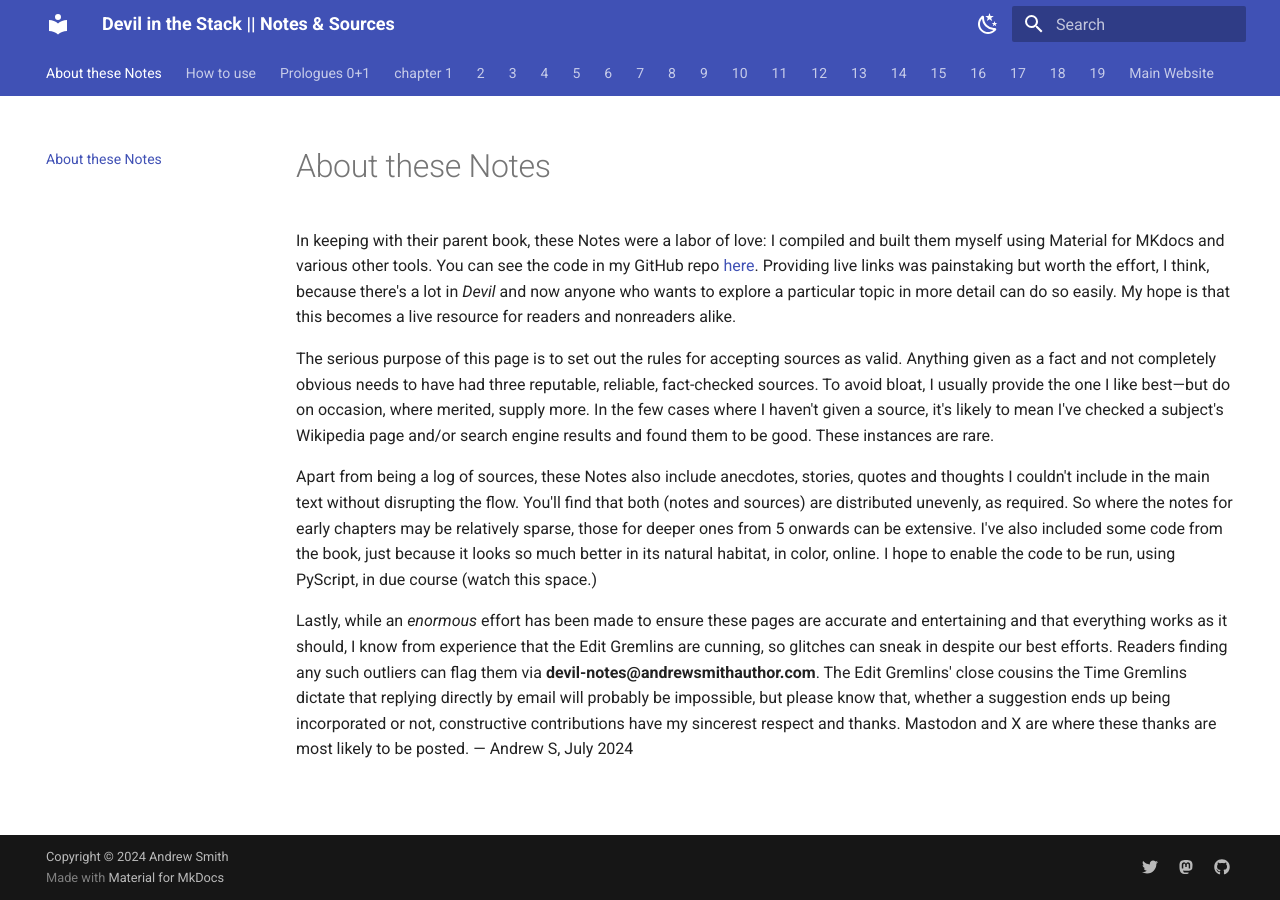
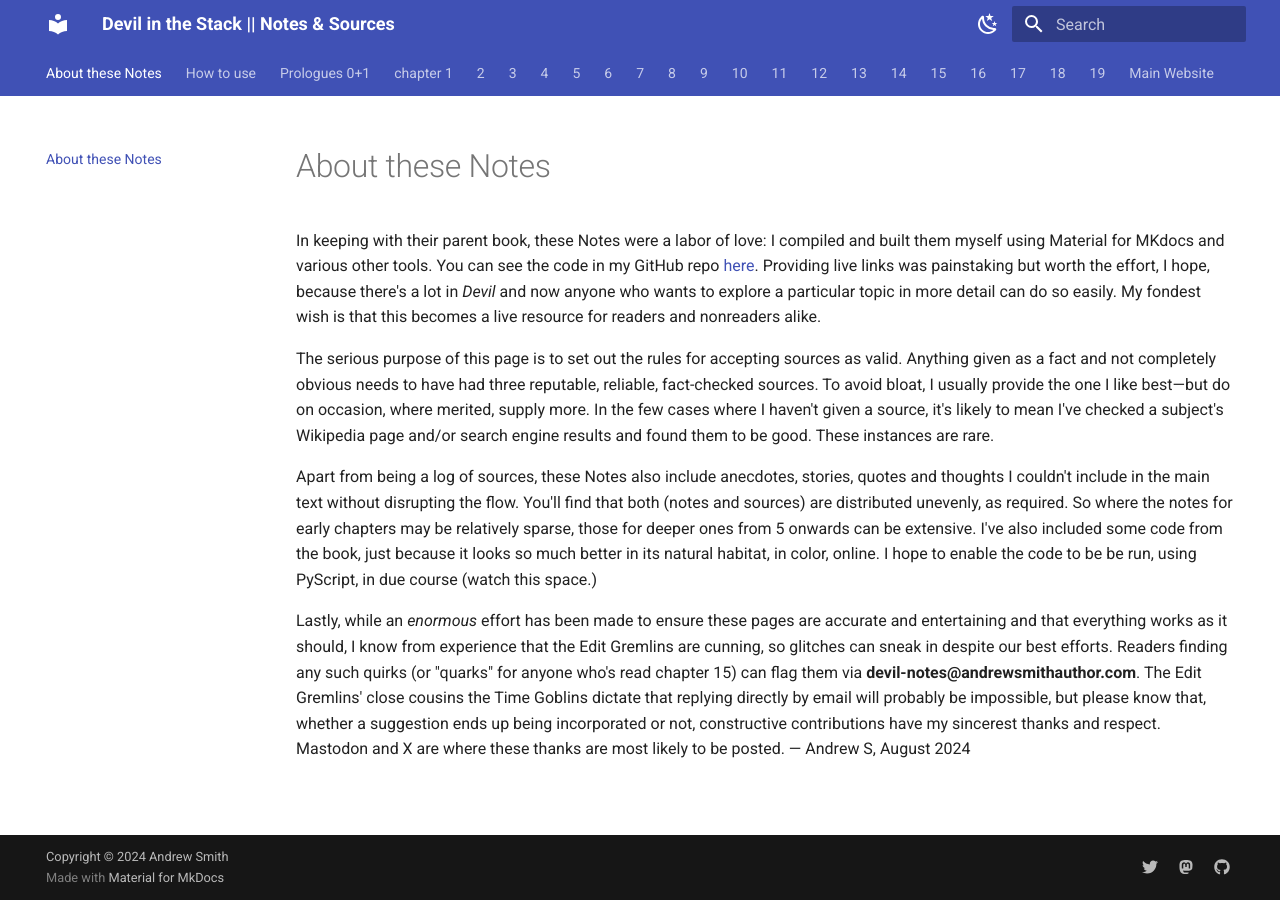
Before and after one commit to zappascout/devil_notes-sources, an MkDocs documentation site: the page built from docs/index.md, in a window 1280 px wide. Built offline with MkDocs 1.6.1 and Material for MkDocs 9.7.7, drawn with Linux system fonts in a browser that asks for light colours.

Commit message:
refinements to text

```diff
--- a/docs/index.md
+++ b/docs/index.md
@@ -2,9 +2,9 @@
 In keeping with their parent book, these Notes were a labor of love: I compiled
 and built them myself using Material for MKdocs and various other tools. You can
 see the code in my GitHub repo [here][github]. Providing live links was
-painstaking but worth the effort, I think, because there's a lot in *Devil*
+painstaking but worth the effort, I hope, because there's a lot in *Devil*
 and now anyone who wants to explore a particular topic in more detail can do so
-easily. My hope is that this becomes a live resource for readers and nonreaders alike.
+easily. My fondest wish is that this becomes a live resource for readers and nonreaders alike.
 [github]:https://github.com/zappascout
 
 The serious purpose of this page is to set out the rules for accepting sources
@@ -20,15 +20,16 @@ flow. You'll find that both (notes and sources) are distributed unevenly, as
 required. So where the notes for early chapters may be relatively sparse, those
 for deeper ones from 5 onwards can be extensive. I've also included some code
 from the book, just because it looks so much better in its natural habitat, in
-color, online. I hope to enable the code to be run, using PyScript, in due
+color, online. I hope to enable the code to be be run, using PyScript, in due
 course (watch this space.)
 
 Lastly, while an *enormous* effort has been made to ensure these pages are
 accurate and entertaining and that everything works as it should, I know from
 experience that the Edit Gremlins are cunning, so glitches can sneak in
-despite our best efforts. Readers finding any such outliers can flag them via
+despite our best efforts. Readers finding any such quirks (or "quarks" for
+anyone who's read chapter 15) can flag them via
 **devil-notes@andrewsmithauthor.com**. The Edit Gremlins' close cousins the Time
-Gremlins dictate that replying directly by email will probably be impossible,
+Goblins dictate that replying directly by email will probably be impossible,
 but please know that, whether a suggestion ends up being incorporated or
-not, constructive contributions have my sincerest respect and thanks. Mastodon
-and X are where these thanks are most likely to be posted. — Andrew S, July 2024
+not, constructive contributions have my sincerest thanks and respect. Mastodon
+and X are where these thanks are most likely to be posted. — Andrew S, August 2024
```
